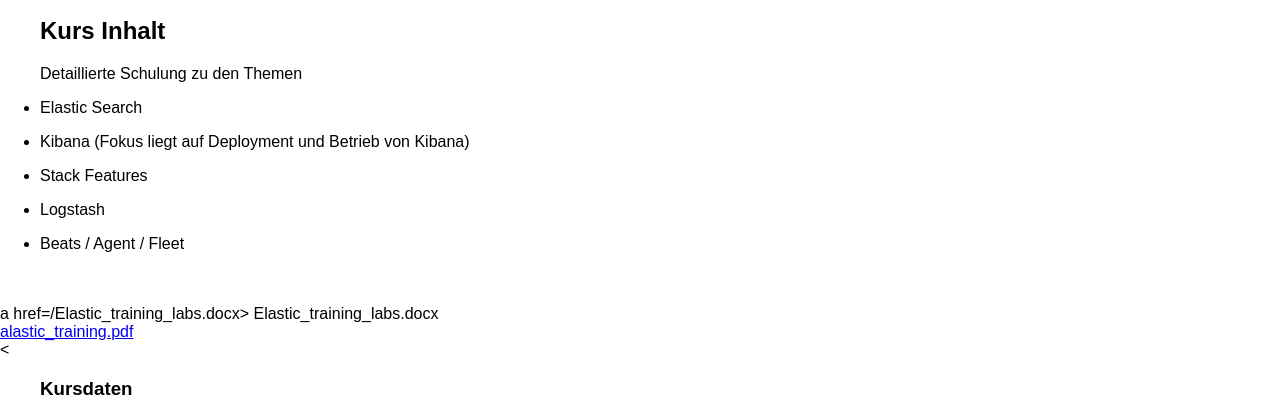
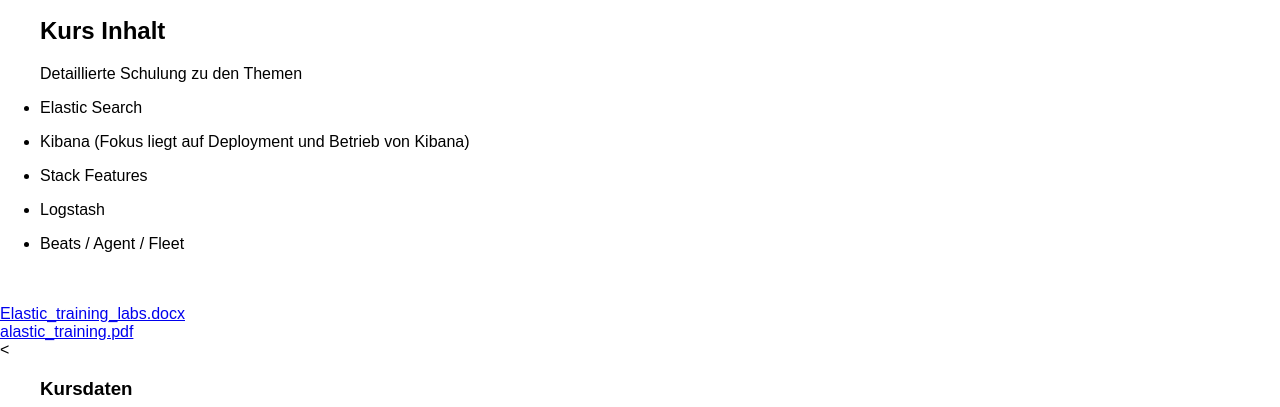
Before and after one commit to abderrazzakchabab/ki-initiative, a plain HTML site: page index.html in a window 1280 px wide. Shown: the part 393-800 px from the top of the page. Drawn offline with Linux system fonts and the light colour scheme.

Commit message:
Update index.html

```diff
--- a/index.html
+++ b/index.html
@@ -63,7 +63,8 @@
 </ul>
 
 <br>
-<br>a href=/Elastic_training_labs.docx> Elastic_training_labs.docx</a>
+<br>
+    <a href=/Elastic_training_labs.docx> Elastic_training_labs.docx</a>
 <br>
 <a href=/elastic_training.pdf>alastic_training.pdf</a>
 <br>
```
